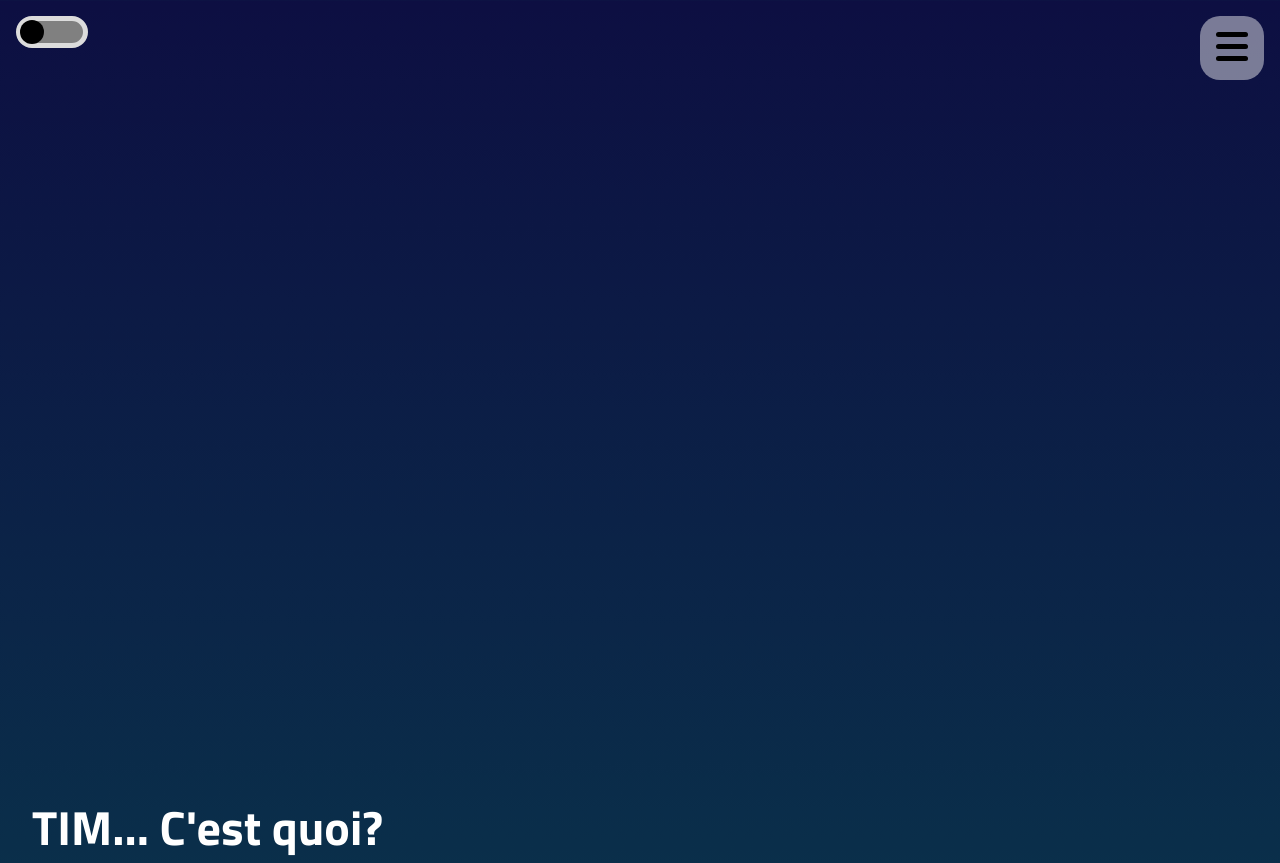
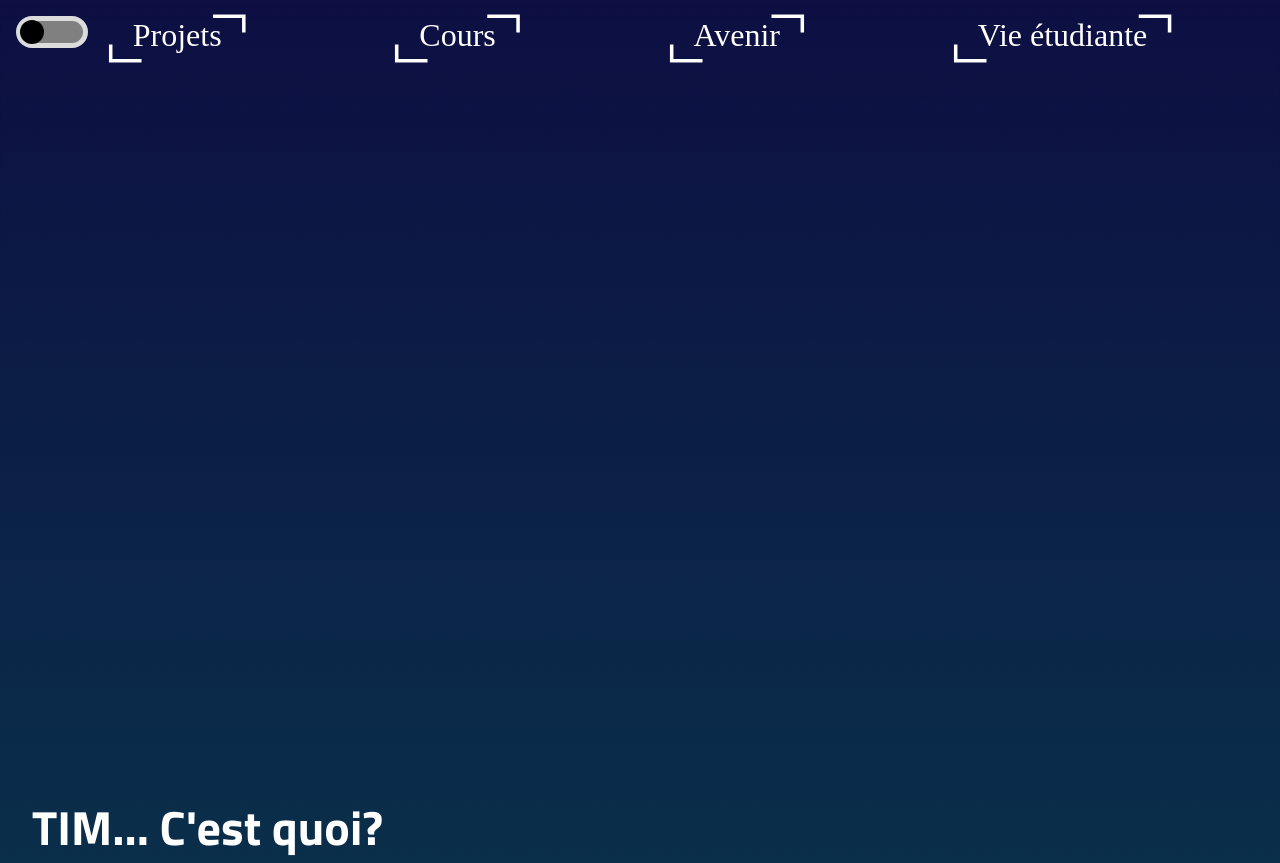
Before and after one commit to Projet-Web-Gr3/projet-tim, a PHP site: page / in a window 1280 px wide. Shown: the top 863 px of the page. Run offline with PHP 8.4, Linux system fonts and the light colour scheme; grey boxes labelled with a size stand in for pictures from a placeholder-image service; some libraries are stand-ins or nearby versions.

Commit message:
Modifications au carousel.js et scss
1- Ajout d'un effet de hover sur les cartes du carousel pour effet 3D

2- Changement du style du header pour empècher le bouton burger et du dark mode de se retrouver sous le haut dfe la fenêtre.

3- Ajout d'un filtre au footer

```diff
--- a/css/style.css
+++ b/css/style.css
@@ -419,7 +419,7 @@
   border-radius: 50px;
   background-color: grey;
   position: absolute;
-  top: 0.4rem;
+  top: 2rem;
   cursor: pointer;
 }
 header .DL_Md .dot {
@@ -494,7 +494,7 @@
   background: rgba(0, 0, 0, 0.19);
   box-shadow: 0 4px 30px rgba(0, 0, 0, 0.1);
   backdrop-filter: blur(10px);
-  -webkit-backdrop-filter: blur(10px);
+  backdrop-filter: brightness(0.5);
   border: 1px solid rgba(0, 0, 0, 0.01);
 }
 @media screen and (min-width: 1080px) {
@@ -637,7 +637,14 @@
 }
 @media screen and (min-width: 1080px) {
   nav {
-    width: 15%;
+    width: 100%;
+    height: 30%;
+    left: 0;
+    top: 0;
+    margin-top: 1rem;
+    background: transparent;
+    box-shadow: none;
+    backdrop-filter: none;
   }
 }
 nav ul {
@@ -648,13 +655,51 @@
   align-items: flex-start;
   gap: 50px;
 }
+@media screen and (min-width: 1080px) {
+  nav ul {
+    flex-direction: row;
+    justify-content: space-evenly;
+    align-items: center;
+  }
+}
 
 li {
   list-style-type: none;
   margin: 0 1rem;
+  position: relative;
+}
+@media screen and (min-width: 1080px) {
+  li ::before, li ::after {
+    content: "¬";
+    font-size: 70px;
+    position: absolute;
+    width: 2px;
+    height: 50%;
+    transition: all 0.3s ease;
+  }
+  li ::before {
+    transform: rotate(180deg);
+    top: 65px;
+    left: 10px;
+  }
+  li ::after {
+    top: -40px;
+    right: 10px;
+  }
+  li:hover ::before {
+    left: 0px;
+  }
+  li:hover ::after {
+    right: 0px;
+  }
 }
 li:nth-child(1) {
   margin-top: 4rem;
+}
+@media screen and (min-width: 1080px) {
+  li:nth-child(1) {
+    margin-top: 0;
+  }
 }
 li a {
   color: white;
@@ -669,8 +714,8 @@
 .burger-menu {
   width: 3rem;
   height: 3rem;
-  top: 0.5rem;
-  right: 0rem;
+  top: 1.5rem;
+  right: 0.7rem;
   position: absolute;
   background-color: hsla(0, 0%, 100%, 0.45);
   border-radius: 20px;
@@ -690,6 +735,7 @@
     height: 4rem;
     top: 1rem;
     right: 1rem;
+    display: none;
   }
 }
 .burger-menu .ligne {
--- a/js/carousel.js
+++ b/js/carousel.js
@@ -59,3 +59,45 @@
          }
      });
  });
+
+
+ /*===========================================================================
+  * La forme suit la souris en 3D (comme une carte qui bouge sur un plan 3D) *
+ =============================================================================*/
+// On detecte quelle carte est devant l'utilisateur
+let card = document.querySelector('.flip-card'); // Les cartes
+let cardRect = card.getBoundingClientRect();
+
+// On detecte la position initiale de la carte
+let cardX = cardRect.left + cardRect.width / 2;
+let cardY = cardRect.top + cardRect.height / 2;
+
+// On detecte la position de la souris quand elle entre dans la carte
+card.addEventListener('mouseenter', () => {
+    cardRect = card.getBoundingClientRect();
+    cardX = cardRect.left + cardRect.width / 2;
+    cardY = cardRect.top + cardRect.height / 2;
+});
+
+// On detecte la position de la souris quand elle bouge sur la carte
+card.addEventListener('mousemove', (e) => {
+    // On calcule la position de la souris
+    let mouseX = e.clientX;
+    let mouseY = e.clientY;
+
+    // On calcule la distance entre la souris et la carte
+    let diffX = mouseX - cardX;
+    let diffY = mouseY - cardY;
+
+    // On calcule l'angle de rotation de la carte
+    let angleX = diffY / 5;
+    let angleY = diffX / 5;
+
+    // On applique la rotation à la carte
+    card.style.transform = `rotateX(${-angleX}deg) rotateY(${angleY}deg) scale(1.2)`;
+});
+
+// On remet la carte à sa position initiale quand la souris quitte la carte
+card.addEventListener('mouseleave', () => {
+    card.style.transform = 'rotateX(0deg) rotateY(0deg) scale(1.2)';
+});
--- a/js/index.js
+++ b/js/index.js
@@ -12,47 +12,50 @@
     const nav = document.querySelector('nav');
     const main = document.querySelector('main');
     const footer = document.querySelector('footer');
+    const brgrBoutton = document.querySelector('.burger-menu');
     const conteneurHeader = document.querySelector('.logo-titre');
 
-    //let Scroll = window.scrollY;
-    //console.log(Scroll);
 
     // Detection de la taille de l'écran
     const mediaQuery = window.matchMedia('(min-width: 1080px)');
 
     if (distanceFromTop >= 100 && !aJoue)
     {
+        // Fullscreen
         if (mediaQuery.matches)
         {
             // Le logo
             logo.style.position = 'static';
-            logo.style.transform = 'translate(-380%, 180%)';
-            logo.style.top = '0rem';
+            logo.style.transform = 'translate(-380%, 0%)';
+            logo.style.top = '1rem';
             logo.style.left = '1rem';
-            conteneurHeader.style.top = '-20rem';
 
             // Le titre
             title.style.opacity = '0';
 
             // La navigation
-            nav.style.display = 'flex';
-            nav.style.justifyContent = 'center';
+            nav.style.display = 'block';
             nav.style.opacity = '1';
 
             // Le contenu du footer et main
             main.style.opacity = '1';
             footer.style.opacity = '1';
 
+            // Le bouton burger
+            brgrBoutton.style.display = 'none';
+
+            conteneurHeader.style.top = '0';
+
             aJoue = true;
         }
+        // Mobile
         else
         {
             // Le logo
             logo.style.position = 'static';
-            logo.style.transform = 'translate(-30%, 120%) scale(0.8)';
+            logo.style.transform = 'translate(-30%, -130%) scale(0.8)';
             logo.style.top = '1rem';
             logo.style.left = '1rem';
-            conteneurHeader.style.top = '-20rem';
 
             // Le titre
             title.style.opacity = '0';
@@ -64,7 +67,11 @@
             main.style.opacity = '1';
             footer.style.opacity = '1';
             aJoue = true;
+
+            // Le bouton burger
+            brgrBoutton.style.display = 'flex';
         }
+
     }
 });
 
--- a/scss/_base.scss
+++ b/scss/_base.scss
@@ -89,7 +89,7 @@
             border-radius: 50px;
             background-color: grey;
             position: absolute;
-            top: 0.4rem;
+            top: 2rem;
             cursor: pointer;
 
             // Le point dans le bouton
@@ -174,7 +174,7 @@
         background: rgba(0, 0, 0, 0.19);
         box-shadow: 0 4px 30px rgba(0, 0, 0, 0.1);
         backdrop-filter: blur(10px);
-        -webkit-backdrop-filter: blur(10px);
+        backdrop-filter: brightness(0.5);
         border: 1px solid rgba(0, 0, 0, 0.01);
 
         @media screen and (min-width: $Fullscreen) {
--- a/scss/_brgr.scss
+++ b/scss/_brgr.scss
@@ -2,8 +2,8 @@
         .burger-menu {
             width: 3rem;
             height: 3rem;
-            top: 0.5rem;
-            right: 0rem;
+            top: 1.5rem;
+            right: 0.7rem;
             position: absolute;
             background-color: hsla(0, 0%, 100%, 0.45); // À voir
             border-radius: 20px;
@@ -24,6 +24,7 @@
                 height: 4rem;
                 top: 1rem;
                 right: 1rem;
+                display: none;
             }
 
             // Les lignes de l'icône du menu burger
--- a/scss/_nav.scss
+++ b/scss/_nav.scss
@@ -15,7 +15,14 @@
     transition: opacity 0.5s ease-in-out, left 0.3s ease;
 
     @media screen and (min-width: $Fullscreen) {
-        width: 15%;
+        width: 100%;
+        height: 30%;
+        left: 0;
+        top: 0;
+        margin-top: 1rem;
+        background: transparent;
+        box-shadow: none;
+        backdrop-filter: none;
     }
 
     ul {
@@ -25,15 +32,59 @@
         justify-content: flex-start;
         align-items: flex-start;
         gap: 50px;
+
+        @media screen and (min-width: $Fullscreen) {
+            flex-direction: row;
+            justify-content: space-evenly;
+            align-items: center;
+        }
     }
 }
 
 li {
     list-style-type: none;
     margin: 0 1rem;
+    position: relative;
+
+
+    @media screen and (min-width: $Fullscreen) {
+        ::before, ::after {
+            content: "¬";
+            font-size: 70px;
+            position: absolute;
+            width: 2px;
+            height: 50%;
+            transition: all 0.3s ease;
+        }
+
+        ::before {
+            transform: rotate(180deg);
+            top: 65px;
+            left: 10px;
+        }
+
+        ::after {
+            top: -40px;
+            right: 10px;
+        }
+
+        &:hover {
+            ::before {
+                left: 0px;
+            }
+
+            ::after {
+                right: 0px;
+            }
+        }
+    }
 
     &:nth-child(1) {
         margin-top: 4rem;
+
+        @media screen and (min-width: $Fullscreen) {
+            margin-top: 0;
+        }
     }
 
     a {
```
